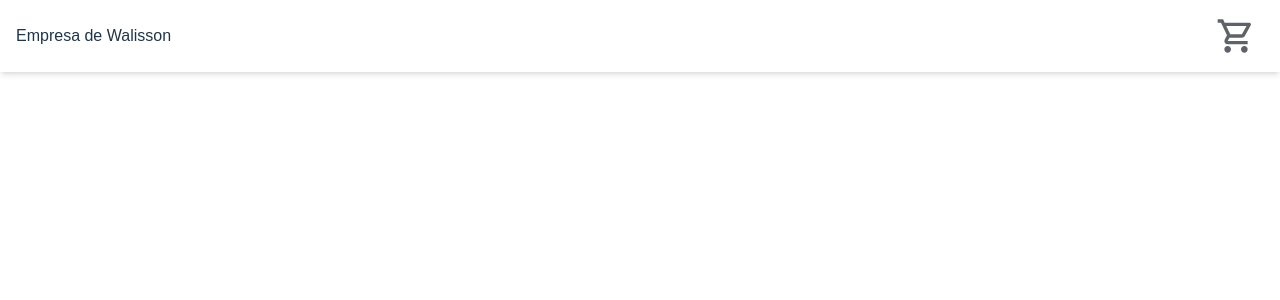
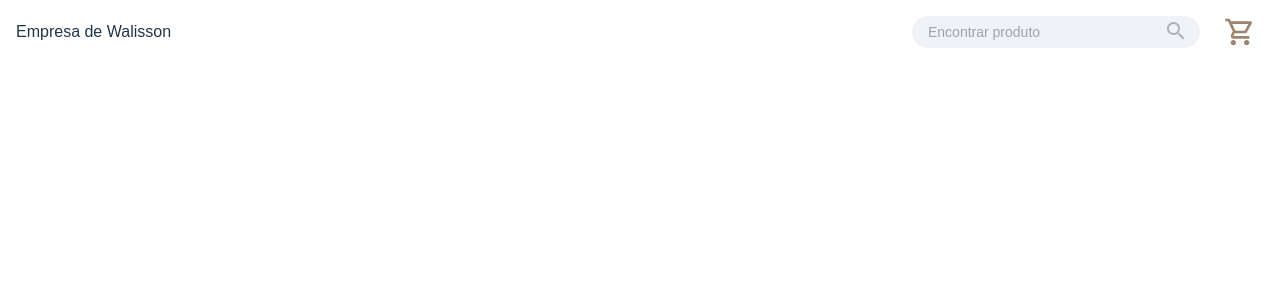
Before and after one commit to Walisson-Vilela/CoderHouse-project, a React (Vite) app in the folder e-commerce/: page /login in a window 1280 px wide. Before the commit this address had no page. Shown: the top 300 px of the page. Built offline with nearby package versions, Linux system fonts and the light colour scheme; a web font is replaced by a local one.

Commit message:
ajuste na navbar
ajuste na navbar

```diff
--- a/e-commerce/index.html
+++ b/e-commerce/index.html
@@ -11,6 +11,8 @@
     />
     <link rel="preconnect" href="https://fonts.googleapis.com" />
     <link rel="preconnect" href="https://fonts.gstatic.com" crossorigin />
+    <link href="https://fonts.googleapis.com/icon?family=Material+Icons" rel="stylesheet">
+
     <link
       href="https://fonts.googleapis.com/css2?family=Jersey+15&family=Spectral:wght@700&display=swap"
       rel="stylesheet"
--- a/e-commerce/src/components/Header/CartWidget.tsx
+++ b/e-commerce/src/components/Header/CartWidget.tsx
@@ -4,7 +4,7 @@ import CartWidgetImg from "../../../public/images/cart.svg"
 const CarWidget = () => {
   return (
     <div className="mx-2">
-      <img src={CartWidgetImg} className="w-10" alt="Dogs Icon" />
+      <img src={CartWidgetImg} className="w-8" alt="Dogs Icon" />
     </div>
   );
 };
--- a/e-commerce/src/components/Header/Navbar.tsx
+++ b/e-commerce/src/components/Header/Navbar.tsx
@@ -1,4 +1,5 @@
 import CartWidget from "./CartWidget";
+import SearchInput from "./SearchInput";
 
 interface Iprops {
   name: string;
@@ -6,11 +7,12 @@ interface Iprops {
 
 const Header = ({ name }: Iprops) => {
   return (
-    <nav className="w-full flex justify-between items-center p-4 bg-white shadow-md">
+    <nav className="w-full flex justify-between items-center p-4 bg-white">
       <span>Empresa de {name}</span>
-      <ul className="flex flex-row items-center">
+      <div className="flex flex-row items-center w-6/12 justify-end">
+        <SearchInput />
         <CartWidget />
-      </ul>
+      </div>
     </nav>
   );
 };
--- /dev/null
+++ b/e-commerce/src/components/Header/SearchInput.tsx
@@ -0,0 +1,17 @@
+import React from "react";
+
+const SearchInput = () => {
+  return (
+    <div className="mr-4 relative">
+      <input
+        className="bg-slate-300/30 h-8 p-4 rounded-full text-sm w-72 pr-10 outline-primaryColor"
+        placeholder="Encontrar produto"
+      />
+      <span className="absolute right-3 top-1/2 transform -translate-y-1/2 text-gray-500/50 pt-1">
+        <i className="material-icons">search</i>
+      </span>
+    </div>
+  );
+};
+
+export default SearchInput;
--- a/e-commerce/src/components/Button.tsx
+++ b/e-commerce/src/components/PrimaryButton.tsx
@@ -6,7 +6,7 @@ interface Iprops {
   disabled: boolean;
 }
 
-const Button = ({ name, onClick, disabled }: Iprops) => {
+const PrimaryButton = ({ name, onClick, disabled }: Iprops) => {
   const [isHovered, setIsHovered] = useState(false);
 
   return (
@@ -15,12 +15,12 @@ const Button = ({ name, onClick, disabled }: Iprops) => {
       disabled={disabled}
       onMouseEnter={() => setIsHovered(true)}
       onMouseLeave={() => setIsHovered(false)}
-      className={`text-white h-9 items-center flex rounded p-4 shadow-md text-center justify-center transition-colors duration-150 ${
+      className={` h-9 items-center text-sm font-semibold flex rounded-full p-4 text-center justify-center transition-colors duration-150 ${
         disabled
           ? "bg-gray-400 cursor-not-allowed"
           : isHovered
-          ? "bg-tertiaryColor" // Cor mais clara ao passar o mouse
-          : "bg-primaryColor"
+          ? "bg-primaryColor text-white" // Cor mais clara ao passar o mouse
+          : "bg-white text-primaryColor border-primaryColor border-2" // Corrigido "bg-withe" para "bg-white"
       }`}
     >
       {name.toUpperCase()}
@@ -28,4 +28,4 @@ const Button = ({ name, onClick, disabled }: Iprops) => {
   );
 };
 
-export default Button;
+export default PrimaryButton;
--- a/e-commerce/src/main.css
+++ b/e-commerce/src/main.css
@@ -28,7 +28,7 @@ body {
   display: flex;
   flex-direction: column;
   font-family: CustomFont, sans-serif;
-  background-color: #fffff9;
+  background-color: #fff;
 }
 
 @media (prefers-color-scheme: light) {
--- a/e-commerce/src/pages/home/components/Item.tsx
+++ b/e-commerce/src/pages/home/components/Item.tsx
@@ -1,5 +1,5 @@
 import React, { useState } from "react";
-import Button from "../../../components/Button";
+import PrimaryButton from "../../../components/PrimaryButton";
 
 // Tipagem para os dados do produto
 interface IProducts {
@@ -29,8 +29,8 @@ const Item = ({ product }: ItemProps) => {
             src={product.image}
             alt={product.title}
             className=" w-60 h-70 rounded-md"
-            onLoad={handleImageLoad} // Chama a função quando a imagem é carregada
-            style={{ display: loading ? "none" : "block" }} // Oculta a imagem até que ela seja carregada
+            onLoad={handleImageLoad}
+            style={{ display: loading ? "none" : "block" }}
           />
         </div>
       </div>
@@ -43,7 +43,7 @@ const Item = ({ product }: ItemProps) => {
         </p>
       )}
       <div className="flex flex-col" >
-        <Button name="detalhes" />
+        <PrimaryButton name="detalhes" />
         <p className="mt-2 text-sm text-primaryColor font-light">
           Total em estoque: {product.rating.count}
         </p>
--- a/e-commerce/src/pages/home/components/ItemCount.tsx
+++ b/e-commerce/src/pages/home/components/ItemCount.tsx
@@ -1,5 +1,5 @@
 import { useEffect, useState } from "react";
-import Button from "../../../components/Button";
+import Button from "../../../components/PrimaryButton";
 
 const ItemCount = () => {
   const [count, setCount] = useState<number>(1);
--- a/e-commerce/src/pages/home/components/ItemDetail.tsx
+++ b/e-commerce/src/pages/home/components/ItemDetail.tsx
@@ -1,5 +1,5 @@
 import React from "react";
-import Button from "../../../components/Button";
+import Button from "../../../components/PrimaryButton";
 
 interface Iprops {
   item: {
```
Also changed, not shown: e-commerce/public/images/cart.svg.
